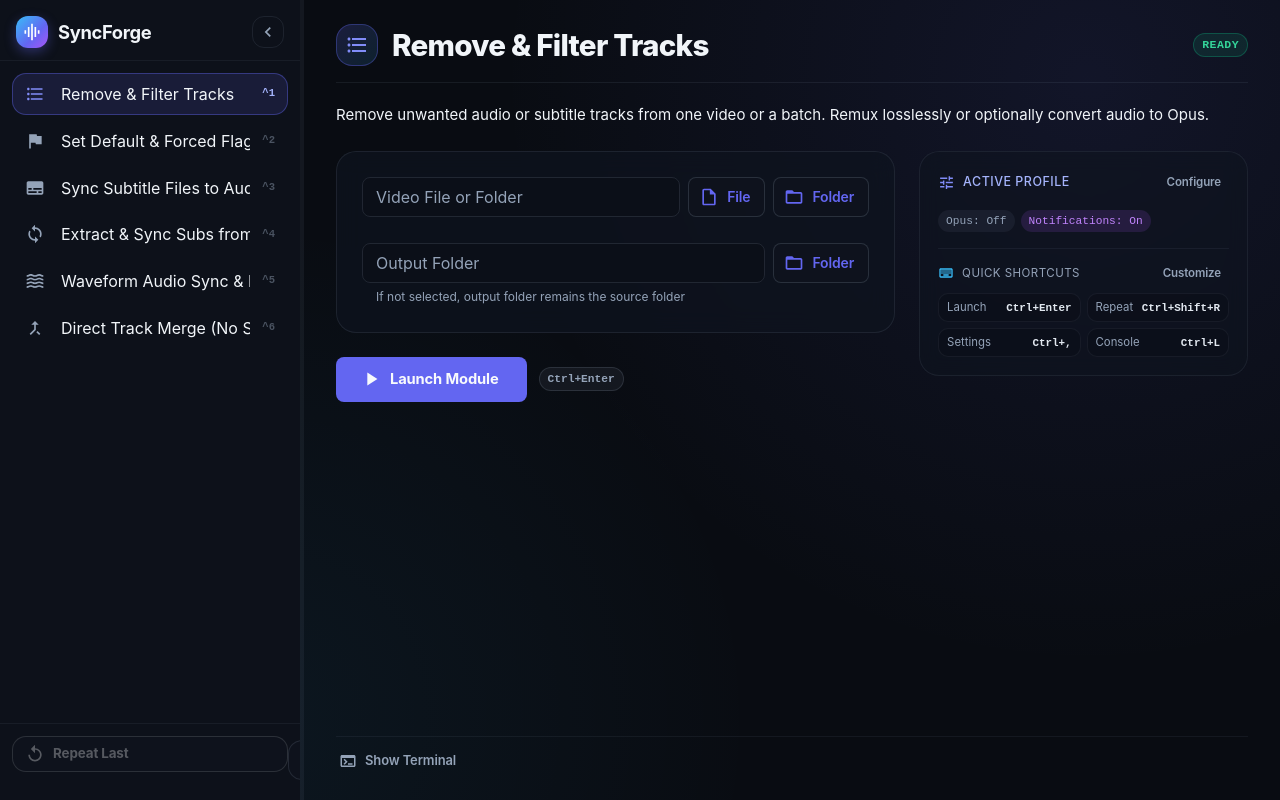
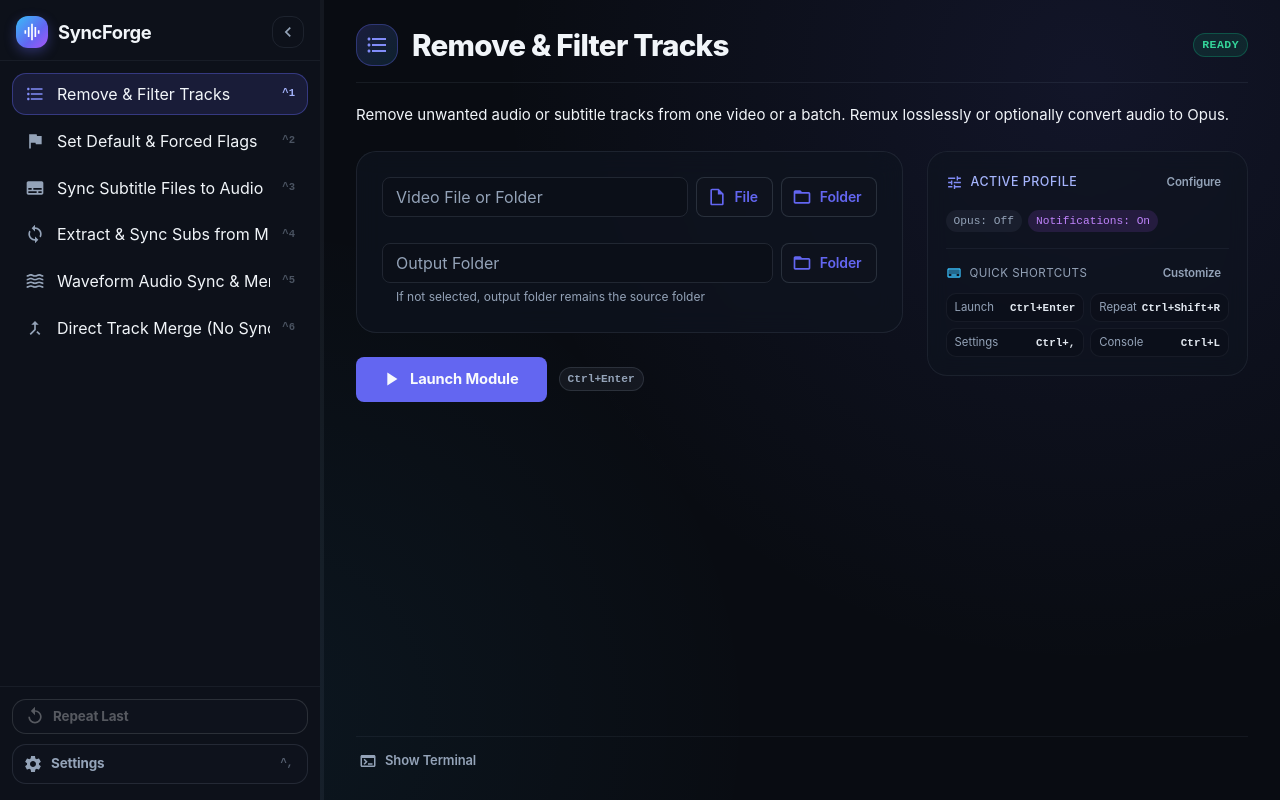
Before and after one commit to itsmrma/SyncForge, a React (Vite) app in the folder web/: page / in a window 1280 px wide. Built offline with nearby package versions, Linux system fonts and the light colour scheme; a web font is replaced by a local one.

Commit message:
fix(ui): fix settings button position and prevent sidebar auto-expand on settings click

```diff
--- a/web/src/components/Sidebar.jsx
+++ b/web/src/components/Sidebar.jsx
@@ -35,7 +35,7 @@
   onShortcutsChange,
 }) {
   const [collapsed, setCollapsed] = useState(false);
-  const [width, setWidth] = useState(300);
+  const [width, setWidth] = useState(320);
   const [internalSettingsOpen, setInternalSettingsOpen] = useState(false);
   const [isDragging, setIsDragging] = useState(false);
   const dragging = useRef(false);
@@ -230,7 +230,7 @@
                   >
                     <ListItemIcon
                       sx={{
-                        minWidth: 36,
+                        minWidth: 32,
                         flexShrink: 0,
                         color: active ? '#818CF8' : 'text.secondary',
                       }}
@@ -259,7 +259,7 @@
                         primary={module.title}
                         primaryTypographyProps={{
                           fontWeight: active ? 700 : 500,
-                          fontSize: '0.88rem',
+                          fontSize: '0.84rem',
                           color: active ? 'text.primary' : 'text.secondary',
                           noWrap: true,
                         }}
@@ -299,8 +299,10 @@
             pt: 1.5,
             pb: 2,
             borderTop: '1px solid rgba(148, 163, 184, 0.08)',
+            display: 'flex',
+            flexDirection: 'column',
+            gap: 1.25,
             overflow: 'hidden',
-            whiteSpace: 'nowrap',
           }}
         >
           <Tooltip
@@ -313,7 +315,7 @@
             }
             placement="right"
           >
-            <span>
+            <Box sx={{ width: '100%' }}>
               <Button
                 aria-label="Repeat Last"
                 variant="outlined"
@@ -321,7 +323,6 @@
                 disabled={running || !hasRun}
                 fullWidth
                 sx={{
-                  mb: 1.5,
                   borderRadius: 1.75,
                   fontWeight: 700,
                   minWidth: 0,
@@ -351,7 +352,7 @@
                   Repeat Last
                 </Box>
               </Button>
-            </span>
+            </Box>
           </Tooltip>
           {collapsed ? (
             <Tooltip
@@ -359,9 +360,8 @@
               placement="right"
             >
               <IconButton
-                aria-label="Expand sidebar and show settings"
+                aria-label="Settings"
                 onClick={() => {
-                  setCollapsed(false);
                   onSettingsTabChange?.('general');
                   setSettingsOpen(true);
                 }}
```
Also changed, not shown: 1 other file (tests, documents, lock files or other folders).
